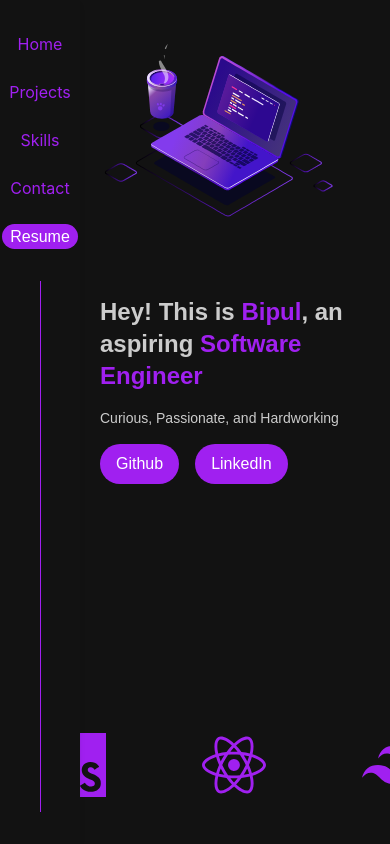
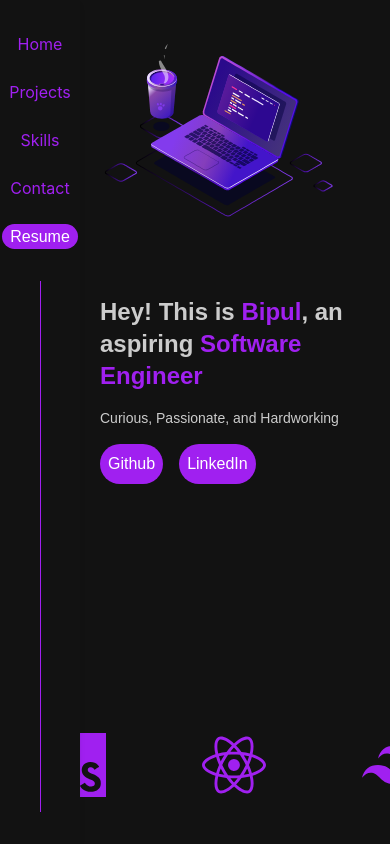
Before and after one commit to bipuladk60/MyPortfolio, a React (Create React App) app: page / in a window 390 px wide. Shown: the top 844 px of the page. Built offline with nearby package versions, Linux system fonts and the light colour scheme.

Commit message:
needs work in the nav bar and other pages after project

```diff
--- a/package.json
+++ b/package.json
@@ -1,6 +1,7 @@
 {
   "name": "newportfolio",
   "version": "0.1.0",
+  "homepage": "https://bipuladk60.github.io/MyPortfolio",
   "private": true,
   "dependencies": {
     "@emotion/react": "^11.13.3",
@@ -27,7 +28,9 @@
     "start": "react-scripts start",
     "build": "react-scripts build",
     "test": "react-scripts test",
-    "eject": "react-scripts eject"
+    "eject": "react-scripts eject",
+    "predeploy": "npm run build",
+    "deploy": "gh-pages -d build"
   },
   "eslintConfig": {
     "extends": [
@@ -48,6 +51,7 @@
     ]
   },
   "devDependencies": {
+    "gh-pages": "^6.2.0",
     "tailwindcss": "^3.4.14"
   }
 }
--- a/src/pages/HomePage.js
+++ b/src/pages/HomePage.js
@@ -17,10 +17,10 @@ function HomePage() {
 
         {/* Button Row */}
         <div className="flex space-x-4 mt-6">
-          <button className="bg-primary text-white font-body py-2 px-4 rounded-button hover:bg-secondary transition-colors">
+          <button className="bg-primary text-white font-body py-2 md:px-4 px-2 rounded-button hover:bg-secondary transition-colors">
             <a rel="noreferrer" href='https://github.com/bipuladk60' target='_blank'>Github</a>
           </button>
-          <button className="bg-primary text-white font-body py-2 px-4 rounded-button hover:bg-secondary transition-colors">
+          <button className="bg-primary text-white font-body py-2 md:px-4 px-2 rounded-button hover:bg-secondary transition-colors">
           <a rel="noreferrer" href='https://www.linkedin.com/in/bipul-adhikari/' target='_blank'>LinkedIn</a>
           </button>
         </div>
```
Also changed, not shown: 1 other file (tests, documents, lock files or other folders).
